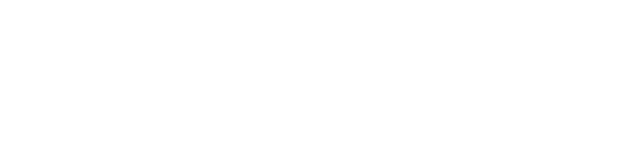
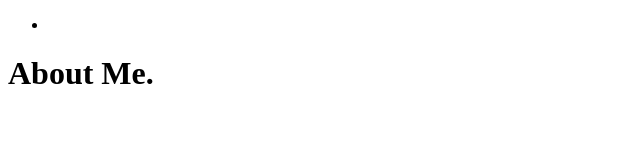
Before and after one commit to Jgriebel1990/Portfolio, a plain HTML site: page pages/about.html in a window 1280 px wide. Shown: the whole page, without its empty margins (0-640 px from the left). Drawn offline with Linux system fonts and the light colour scheme.

Commit message:
added info to pages

```diff
--- a/pages/about.html
+++ b/pages/about.html
@@ -6,4 +6,18 @@
         <meta http-equiv="X-UA-Compatible" content="ie=edge">
         <title>Document</title>
     </head>
+    <body>
+        <nav>
+            <ul>
+                <li>
+                    <a href="/Portfolio/index.html"></a>
+                </li>
+            </ul>
+        </nav>
+        <Header>
+            <h1>
+                About Me.
+            </h1>
+        </Header>
+    </body>
 </html>
```
